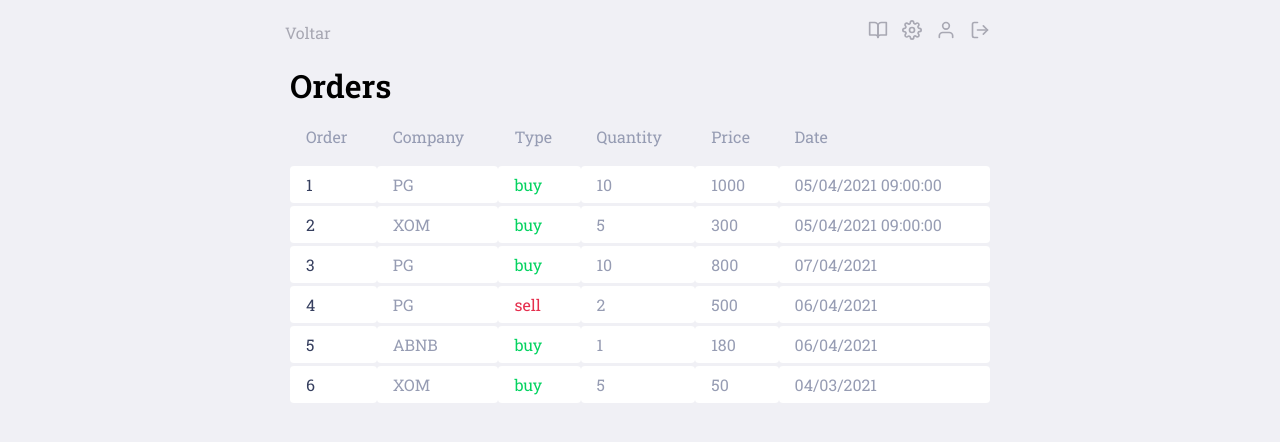
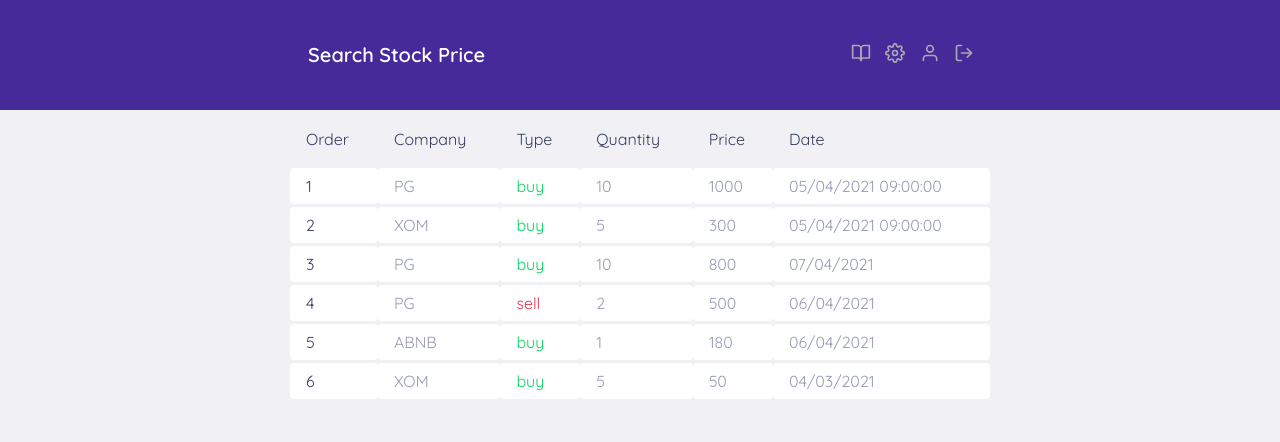
Before and after one commit to razevedocosta/stock-price-app, a React (Create React App) app: page /orders in a window 1280 px wide. Shown: the top 442 px of the page. Built offline with nearby package versions, Linux system fonts and the light colour scheme; data requests are answered from the project's data file.

Commit message:
ajustes de fontes e espaçamento

```diff
--- a/public/index.html
+++ b/public/index.html
@@ -6,7 +6,7 @@
     <meta name="theme-color" content="#3a3a3a" />
 
     <link rel="preconnect" href="https://fonts.gstatic.com" />
-    <link href="https://fonts.googleapis.com/css2?family=Roboto+Slab:wght@400;600&display=swap" rel="stylesheet" />
+    <link href="https://fonts.googleapis.com/css2?family=Quicksand:wght@400;600&display=swap" rel="stylesheet" />
 
     <title>Find the Price</title>
   </head>
--- a/src/components/Header/index.tsx
+++ b/src/components/Header/index.tsx
@@ -7,7 +7,9 @@
     return (
         <Container>
             <Content>
-                <h1>Search Stock Price</h1>
+                <Link to="/dashboard">
+                    <h1>Search Stock Price</h1>
+                </Link>
 
                 <div>
                     <Link to="/orders" title="Orders"> <FiBookOpen size={20} /></Link>
--- a/src/components/Header/styles.ts
+++ b/src/components/Header/styles.ts
@@ -16,7 +16,8 @@
 
     h1 {
         line-height: 46px;
-        font-size: 20px;
+        font-size: 1.25rem;
+        margin-left: -0.5rem;
         color: var(--shape);
     }
 
--- a/src/components/Summary/styles.ts
+++ b/src/components/Summary/styles.ts
@@ -3,7 +3,7 @@
 export const Container = styled.div`
     max-width: 700px;
     margin: 0 auto;
-    padding:0 1rem;
+    padding: 0 1rem;
 
     display: grid;
     grid-template-columns: repeat(3, 1fr);
--- a/src/pages/Chart/index.tsx
+++ b/src/pages/Chart/index.tsx
@@ -3,8 +3,6 @@
 import { AreaChart, Area, XAxis, YAxis, CartesianGrid, Tooltip } from 'recharts';
 
 import api from '../../services/api';
-
-// import { PriceChartBox } from './styles';
 
 interface RepositoryParams {
     company: string;
--- a/src/pages/Chart/styles.ts
+++ b/src/pages/Chart/styles.ts
@@ -1,7 +1,6 @@
 import styled from 'styled-components';
 
 export const PriceChartBox = styled.div`
-    max-width: 700px;
+    max-width: 600px;
     height: 300px;
-
 `;
--- a/src/pages/Company/index.tsx
+++ b/src/pages/Company/index.tsx
@@ -106,10 +106,6 @@
                             <span>Ratio</span>
                         </li>
                         <li>
-                            <strong>{company.latestPrice}</strong>
-                            <span>Latest Price</span>
-                        </li>
-                        <li>
                             <strong>{company.week52High}</strong>
                             <span>Week 52 High</span>
                         </li>
--- a/src/pages/Company/styles.ts
+++ b/src/pages/Company/styles.ts
@@ -1,57 +1,4 @@
 import styled from 'styled-components';
-
-export const Header = styled.header`
-    max-width: 700px;
-    margin: 0 auto;
-    margin-top: 20px;
-    margin-bottom: 20px;
-
-    display: flex;
-    align-items: center;
-    justify-content: space-between;
-
-    a {
-        display: flex;
-        align-items: center;
-        text-decoration: none;
-        color: #a8a8b3;
-        transition: color 0.2s;
-
-        &:hover {
-            color: #666;
-        }
-
-        svg {
-            margin-right: 4px;
-        }
-    }
-`;
-
-export const Title = styled.div`
-    max-width: 700px;
-    margin: 0 auto;
-    margin-top: 20px;
-    margin-bottom: 20px;
-
-    display: flex;
-    align-items: center;
-    justify-content: space-between;
-
-    a {
-        text-decoration: none;
-        color: #A8A8B3;
-        margin-left: 10px;
-
-        &:first-child {
-            margin-left: -5px;
-        }
-
-        &:hover {
-            color: #3D3D4D;
-        }
-    }
-
-`;
 
 export const CompanyInfo = styled.section`
     max-width: 700px;
@@ -65,7 +12,7 @@
         background: var(--shape);
         border-radius: 0.25rem;
         margin-top: -4rem;
-        padding: 0.5rem;
+        padding: 1rem;
 
         display: flex;
         align-items: center;
@@ -121,24 +68,22 @@
 
     ul {
         display: flex;
+        justify-content: space-between;
         list-style: none;
         margin-top: 40px;
 
         li {
-            & + li {
-                margin-left: 44px;
-            }
 
             strong {
                 display: block;
-                font-size: 20px;
+                font-size: 1.2rem;
                 color: #3d3d4d;
             }
 
             span {
                 display: inline-block;
                 width: 100px;
-                font-size: 14px;
+                font-size: 1rem;
                 margin: 4px 0;
                 color: #462A99; //roxo
             }
@@ -147,7 +92,7 @@
 `;
 
 export const Card = styled.div`
-    max-width: 700px;
+    max-width: 670px;
     margin: 0 auto;
     margin-top: 20px;
     margin-bottom: 20px;
@@ -156,7 +101,7 @@
     background: #fff;
     border: 1px solid #fff;
     border-radius: 5px;
-    box-shadow: 3px 3px 3px #A8A8B3;
+    /* box-shadow: 3px 3px 3px #A8A8B3; */
 
     div {
         margin: 0 16px;
@@ -203,6 +148,12 @@
                     box-shadow: 2px 2px 2px #A8A8B3;
                 }
 
+
+                div {
+                    display: flex;
+                    flex-direction: column;
+                    align-items: flex-start;
+
                     p {
                         display: block;
                         font-size: 14px;
@@ -219,18 +170,9 @@
                         display: flex;
                         flex: 1;
                     }
-
-            div {
-                display: flex;
-                flex-direction: column;
-                align-items: flex-start;
+                }
+            }
         }
     }
 
-        }
-
-
-
-    }
-
 `;
--- a/src/pages/Orders/index.tsx
+++ b/src/pages/Orders/index.tsx
@@ -2,10 +2,11 @@
 import axios from 'axios';
 
 import { useState, useEffect } from 'react';
-import { FiLogOut, FiSettings, FiUser, FiBookOpen } from 'react-icons/fi';
-import { Link } from 'react-router-dom';
 
-import { Title, Container } from './styles';
+import { Header } from '../../components/Header';
+import { Summary } from '../../components/Summary';
+
+import { Container } from './styles';
 
 interface OrderParams {
     id: number;
@@ -28,23 +29,9 @@
 
     return (
         <>
-            <Title>
-            {/* <h1>Search Stock Price</h1> */}
-                <Link to="/dashboard">
-                    Voltar
-                </Link>
-
-                <div>
-                    <Link to="/orders" title="Orders"> <FiBookOpen size={20} /></Link>
-                    <Link to="/" title="Settings"> <FiSettings size={20} /></Link>
-                    <Link to="/" title="Profile"> <FiUser size={20} /></Link>
-                    <Link to="/" title="Logout"> <FiLogOut size={20} /></Link>
-                </div>
-            </Title>
+            <Header />
 
             <Container>
-                <h1>Orders</h1>
-
                 <table>
                     <thead>
                         <tr>
--- a/src/pages/Orders/styles.ts
+++ b/src/pages/Orders/styles.ts
@@ -41,7 +41,7 @@
         border-spacing: 0 0.2rem;
 
         th {
-            color: var(--text-body);
+            color: var(--text-title);
             font-weight: 400;
             padding: 1rem;
             text-align: left;
--- a/src/styles/global.ts
+++ b/src/styles/global.ts
@@ -39,7 +39,7 @@
     }
 
     body, input, button {
-        font: 16px 'Roboto Slab', sans-serif;
+        font: 16px 'Quicksand', sans-serif;
     }
 
     button {
```
Also changed, not shown: 1 other file (tests, documents, lock files or other folders). Lines whose indentation alone changed are shown as unchanged.
